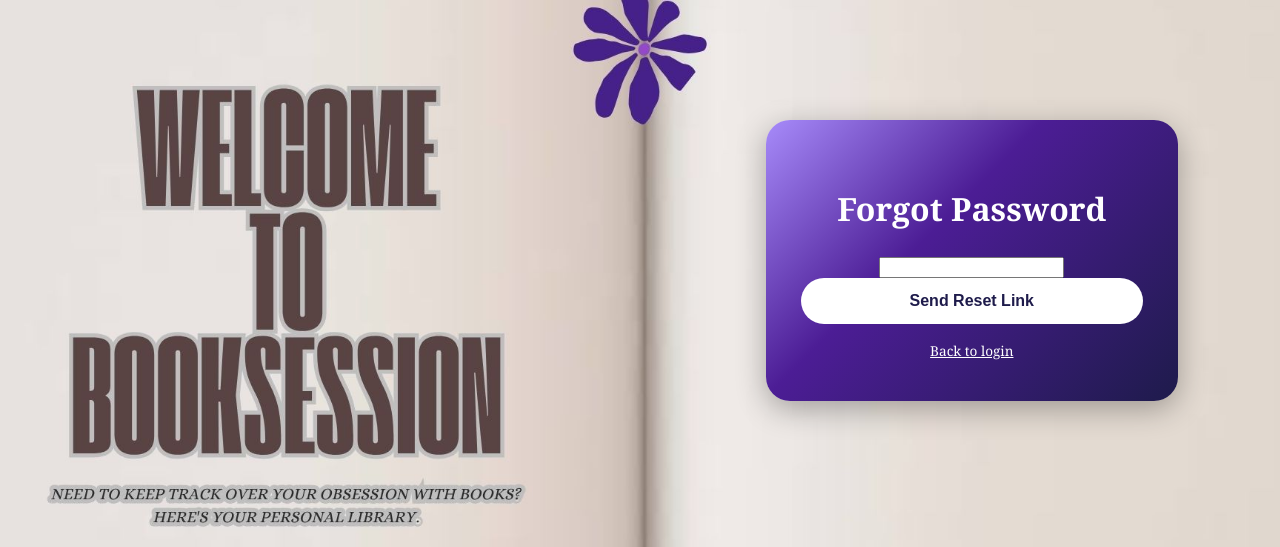
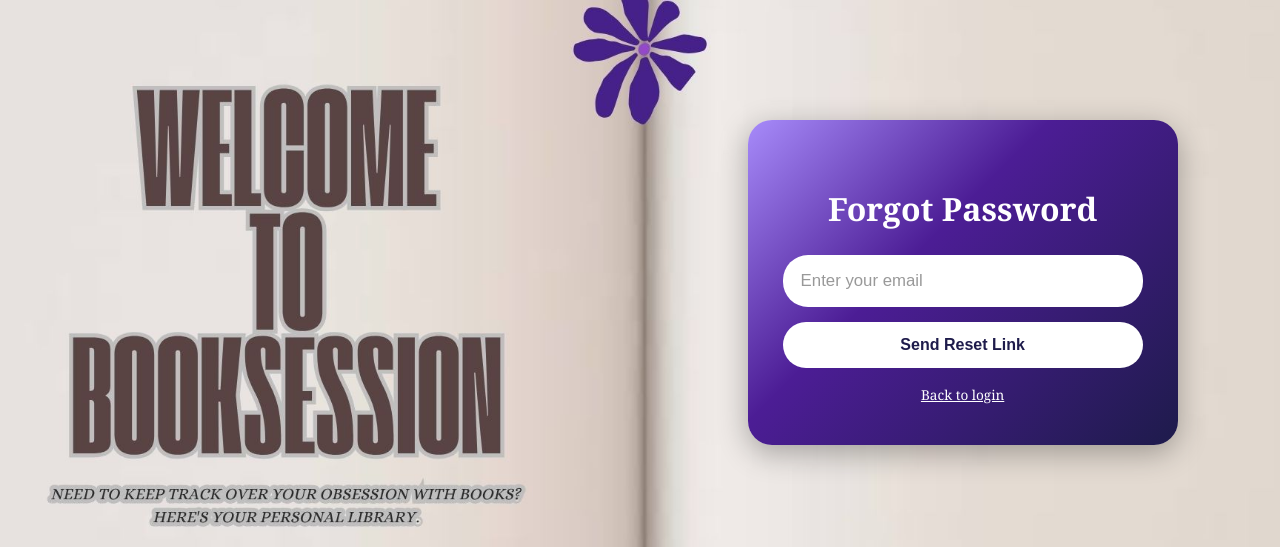
Before and after one commit to rithi-shaa/CSP-2620--GROUP-23, a Flask app: page /reset_password in a window 1280 px wide. Shown: the top 547 px of the page. Run offline with Flask 3, Linux system fonts and the light colour scheme.

Commit message:
update style.css for forgot password

```diff
--- a/static/style.css
+++ b/static/style.css
@@ -119,6 +119,22 @@ body.book-background-plain {
     color: rgba(255,255,255,0.7);
 }
 
+.login-card input[type="email"] {
+    width: 100%;
+    padding: 16px 18px;
+    margin-bottom: 15px;
+    border: none;
+    border-radius: 25px;
+    background: white;
+    color: #333;
+    font-size: 1.05rem;
+    box-sizing: border-box;
+}
+
+.login-card input[type="email"]::placeholder {
+    color: #999;
+}
+
 .login-card .form-options {
     display: flex;
     justify-content: space-between;
```
